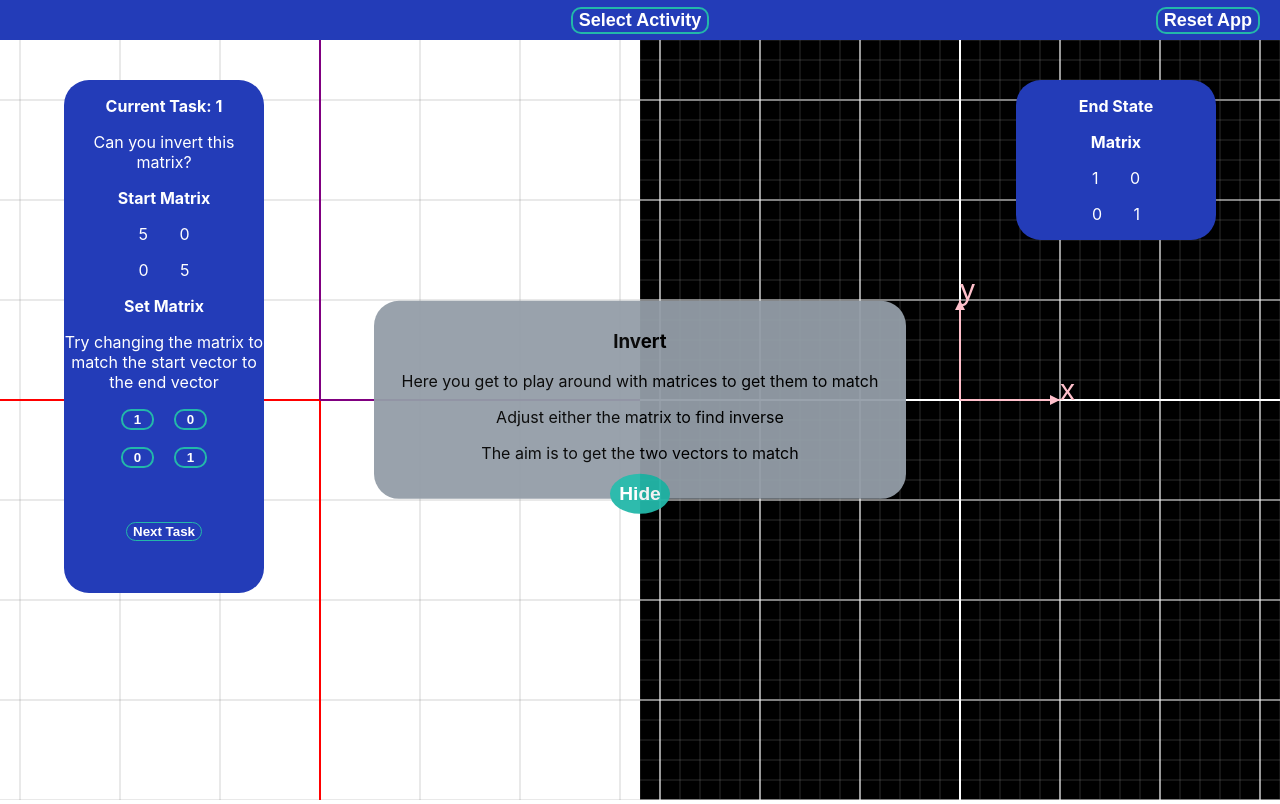
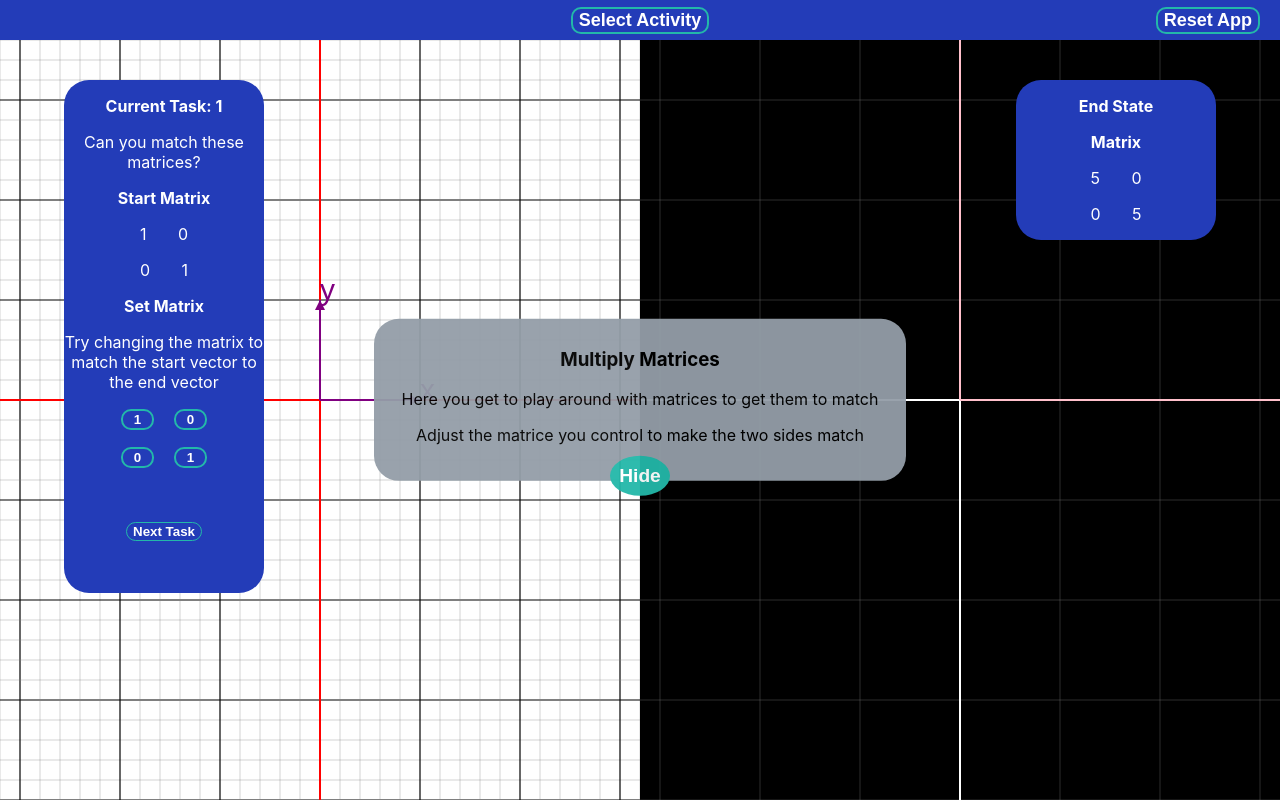
Before and after one commit to SimpsonThomas/maths-web, a React (Create React App) app: page / in a window 1280 px wide. Built offline with nearby package versions, Linux system fonts and the light colour scheme.

Commit message:
Change the inverse task slightly

```diff
--- a/src/Components/activities/Tasks.js
+++ b/src/Components/activities/Tasks.js
@@ -305,10 +305,9 @@ const Tasks = props => {
 
                 :
                 <>
-                    <h3>Invert</h3>
+                    <h3>Multiply Matrices</h3>
                     <p>Here you get to play around with matrices to get them to match</p>
-                    <p>Adjust either the matrix to find inverse</p>
-                    <p>The aim is to get the two vectors to match</p>
+                    <p>Adjust the matrice you control to make the two sides match</p>
                 </>
                 }
                 <button className='hideHelp' onClick={e => {e.preventDefault(); setShowHelp(false)}}>
--- a/src/Components/constants/tasksList.js
+++ b/src/Components/constants/tasksList.js
@@ -28,25 +28,31 @@ const tasksNormal = {
 
 // inverse tasks to be implemented
 const inverseTasks = {
-    1 : {type:'inverse', startMat: [5,0,0,5], endMat: [1,0,0,1],
-        description: 'Can you invert this matrix? ',
+    1 : {type:'inverse', startMat: [1,0,0,1], endMat: [5,0,0,5],
+        description: 'Can you match these matrices? ',
         endCard: 'Congratualations! Well done on completing the first task'},
-    2 : {type:'inverse', startMat: [-4,0,0,4], endMat: [1,0,0,1],
+    2 : {type:'inverse', startMat: [1,2,2,1], endMat: [2,1,1,2],
+        description: 'How about this one?',
+        endCard: ''},
+    3 : {type:'inverse', startMat: [5,0,0,5], endMat: [1,0,0,1],
+        description: 'Is there anything connecting these two?',
+        endCard: 'Congratualations! You have inverted a matrix!'},
+    4 : {type:'inverse', startMat: [-4,0,0,4], endMat: [1,0,0,1],
         description: 'Here we have a reflection as well as a scale',
         endCard: 'Well done!'},
-    3 : {type:'inverse', startMat: [1,0,1,1], endMat: [1,0,0,1],
+    5 : {type:'inverse', startMat: [1,0,1,1], endMat: [1,0,0,1],
         description: 'Here the y-axis has rotated',
         endCard: 'Notice the relation between the two matrices?'},
-    4 : {type:'inverse', startMat: [1,2,0,1], endMat: [1,0,0,1],
+    6 : {type:'inverse', startMat: [1,2,0,1], endMat: [1,0,0,1],
         description: 'Here the x-axis has rotated',
         endCard: 'Notice the relation between the two matrices?'},
-    5 : {type:'inverse', startMat: [1,0,1,1], endMat: [1,0,0,1],
+    7 : {type:'inverse', startMat: [1,0,1,1], endMat: [1,0,0,1],
         description: 'here the y-axis has rotated',
         endCard: 'Notice the relation between the two matrices?'},
-    6 : {type:'inverse', startMat: [1,2,2,1], endMat: [3,0,0,3],
+    8 : {type:'inverse', startMat: [1,2,2,1], endMat: [3,0,0,3],
         description: 'here the y-axis has rotated',
         endCard: 'Notice the relation between the two matrices?'},
-    7 : {type:'inverse', startMat: [1,0,1,1], endMat: [1,0,0,1],
+    9 : {type:'inverse', startMat: [1,0,1,1], endMat: [1,0,0,1],
         description: 'here the y-axis has rotated',
         endCard: 'Notice the relation between the two matrices?'},
 }
```
